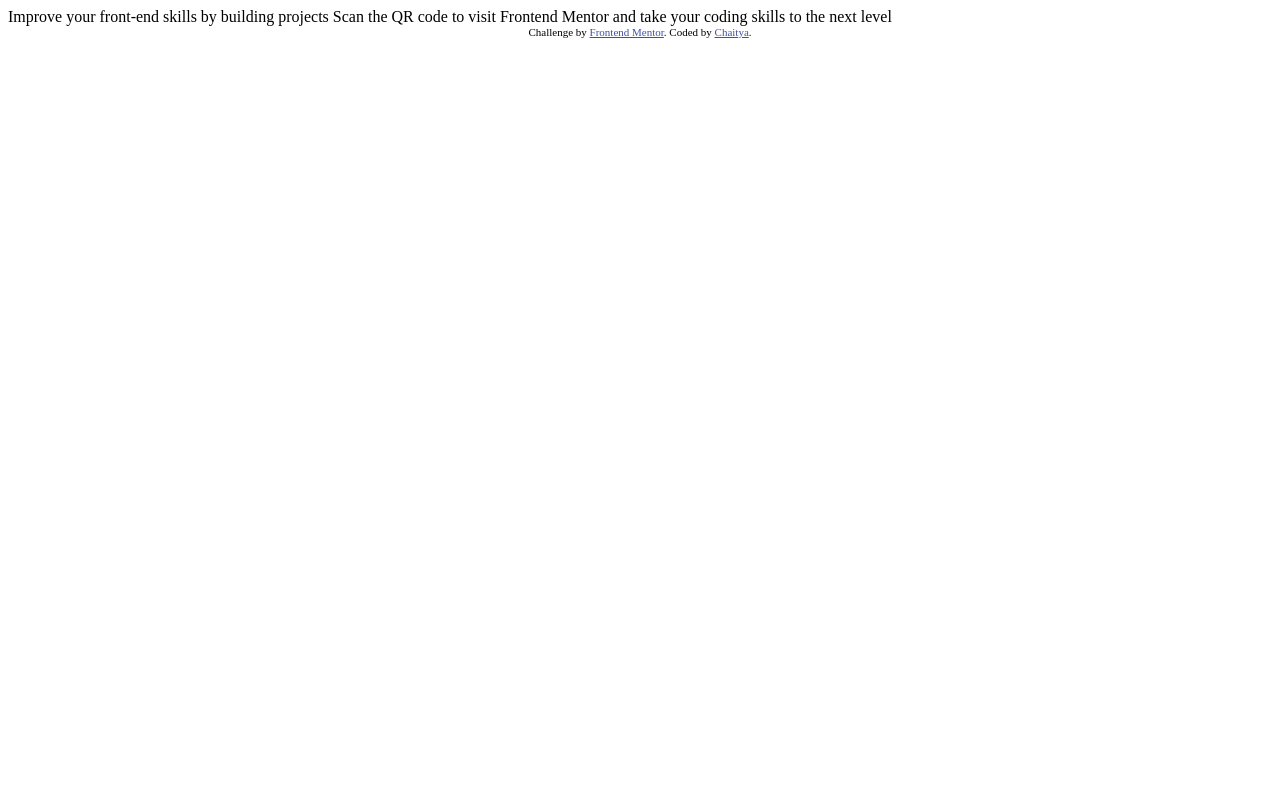
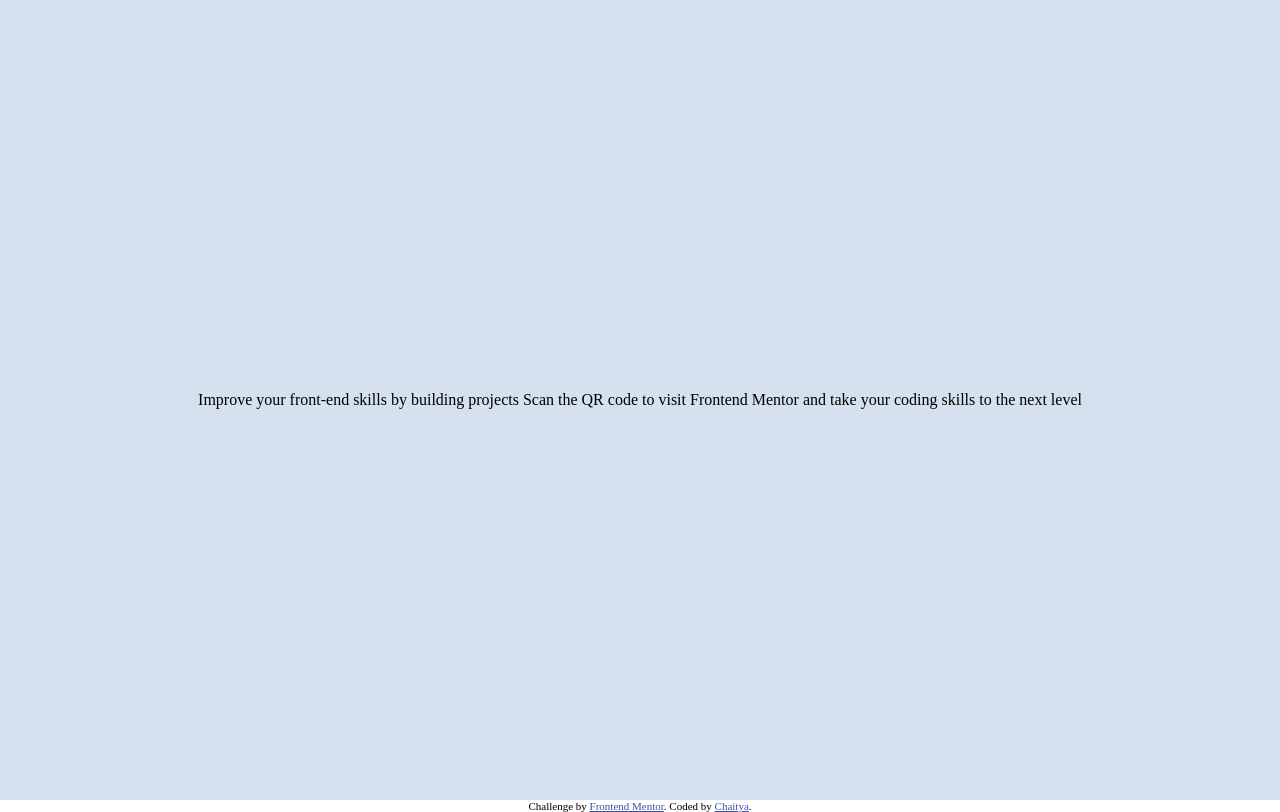
Before and after one commit to chaitya-titan/qr-code, a plain HTML site: page index.html in a window 1280 px wide. Drawn offline with Linux system fonts and the light colour scheme.

Commit message:
added css files and centered the card

```diff
--- a/index.html
+++ b/index.html
@@ -3,7 +3,8 @@
 <head>
   <meta charset="UTF-8">
   <meta name="viewport" content="width=device-width, initial-scale=1.0"> <!-- displays site properly based on user's device -->
-
+  <link rel="stylesheet" href="style.css">
+  <link href="https://fonts.googleapis.com/css2?family=Outfit:wght@400;700&display=swap" rel="stylesheet">
   <link rel="icon" type="image/png" sizes="32x32" href="./images/favicon-32x32.png">
 
   <title>Frontend Mentor | QR code component</title>
@@ -15,10 +16,13 @@
   </style>
 </head>
 <body>
+  <section>
+    <div class="card">
+      Improve your front-end skills by building projects
 
-  Improve your front-end skills by building projects
-
-  Scan the QR code to visit Frontend Mentor and take your coding skills to the next level
+      Scan the QR code to visit Frontend Mentor and take your coding skills to the next level
+    </div>
+  </section>
 
   <div class="attribution">
     Challenge by <a href="https://www.frontendmentor.io?ref=challenge" target="_blank">Frontend Mentor</a>.
--- /dev/null
+++ b/style.css
@@ -0,0 +1,22 @@
+body{
+    margin: 0;
+    padding: 0;
+}
+
+section{
+    margin: 0;
+    padding: 0;
+    position: relative;
+    background-color: #d5e1ef;
+    height: 100vh;
+    display: flex;
+    justify-content: center;
+    align-items: center;
+}
+
+.card{
+    margin: 0 auto;
+    display: flex;
+    justify-content: center;
+    align-items: center;
+}
```
